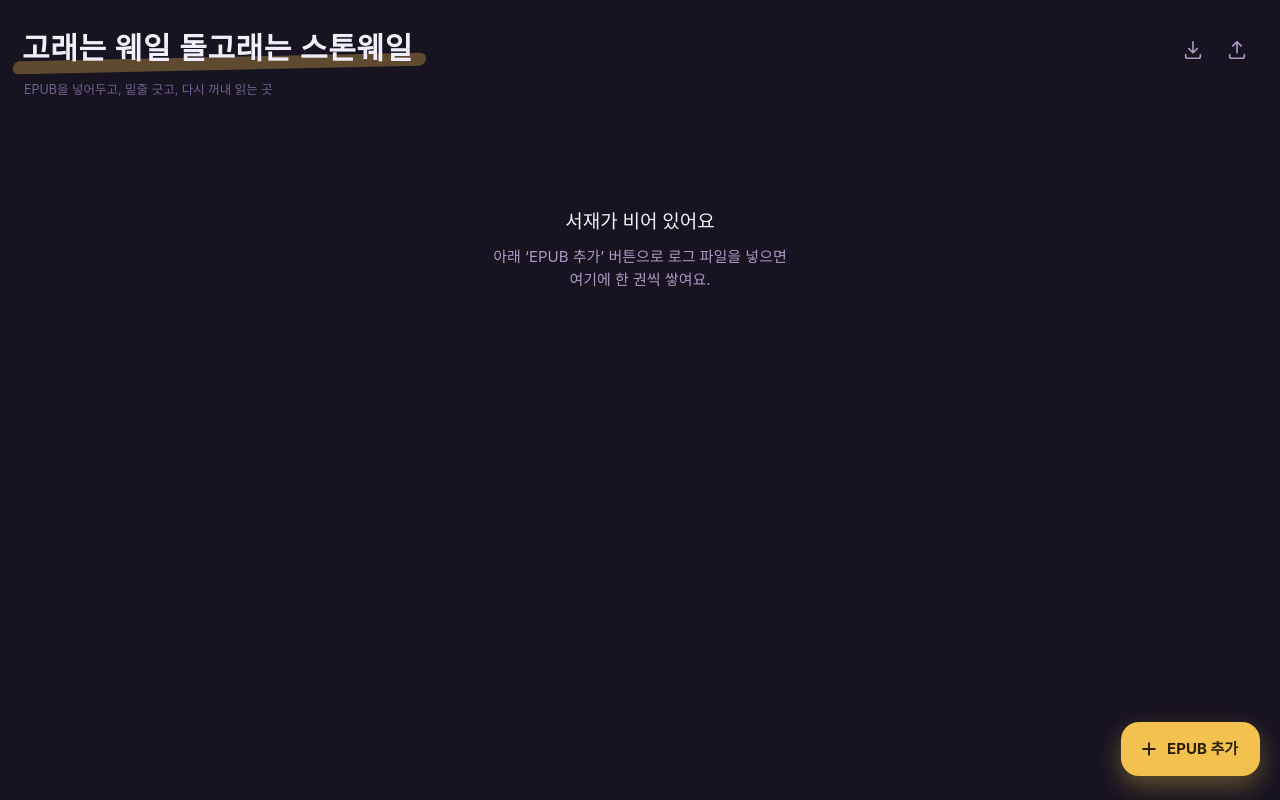
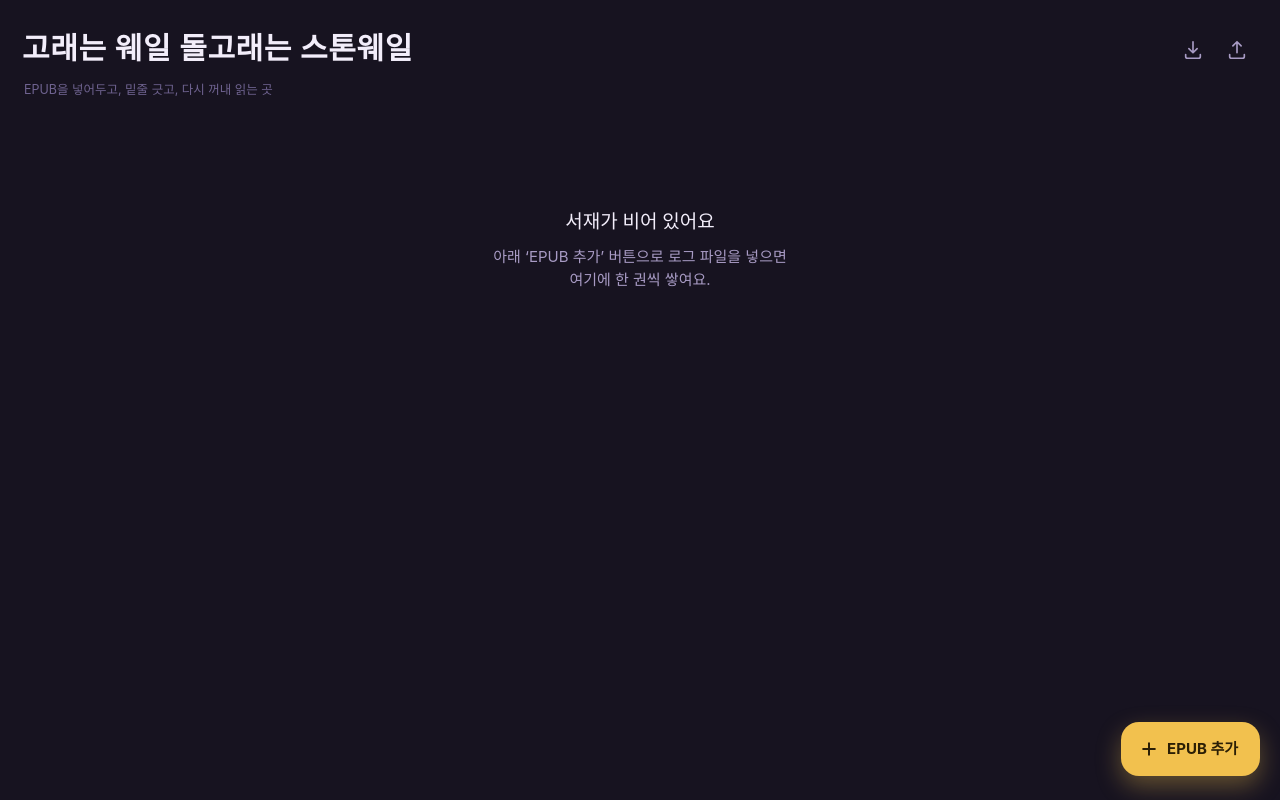
Before and after one commit to burnttoast-p/shelf, a plain HTML site: page index.html in a window 1280 px wide. Drawn offline with nearby package versions, Linux system fonts and the light colour scheme; a web font is replaced by a local one.

Commit message:
Add files via upload

```diff
--- a/index.html
+++ b/index.html
@@ -3,7 +3,7 @@
 <head>
 <meta charset="UTF-8">
 <meta name="viewport" content="width=device-width, initial-scale=1, viewport-fit=cover, user-scalable=no">
-<title>고래는 웨일 돌고래는 스톤웨일</title>
+<title>스톤웨일</title>
 <meta name="theme-color" content="#171320">
 <link rel="manifest" href="manifest.json">
 <link rel="icon" href="icon-192.png">
--- a/style.css
+++ b/style.css
@@ -72,11 +72,7 @@ input, textarea { font: inherit; }
 }
 .lib-title { position: relative; font-family: var(--serif); font-size: 30px; font-weight: 700; letter-spacing: 0.02em; }
 .lib-title .swipe {
-  position: absolute; left: -8px; right: -12px; bottom: 1px; height: 13px;
-  background: var(--accent); opacity: 0.32;
-  border-radius: 7px 10px 8px 9px;
-  transform: skewX(-14deg) rotate(-1.2deg);
-  z-index: -1;
+  display: none;
 }
 .lib-actions { display: flex; gap: 2px; }
 
```
